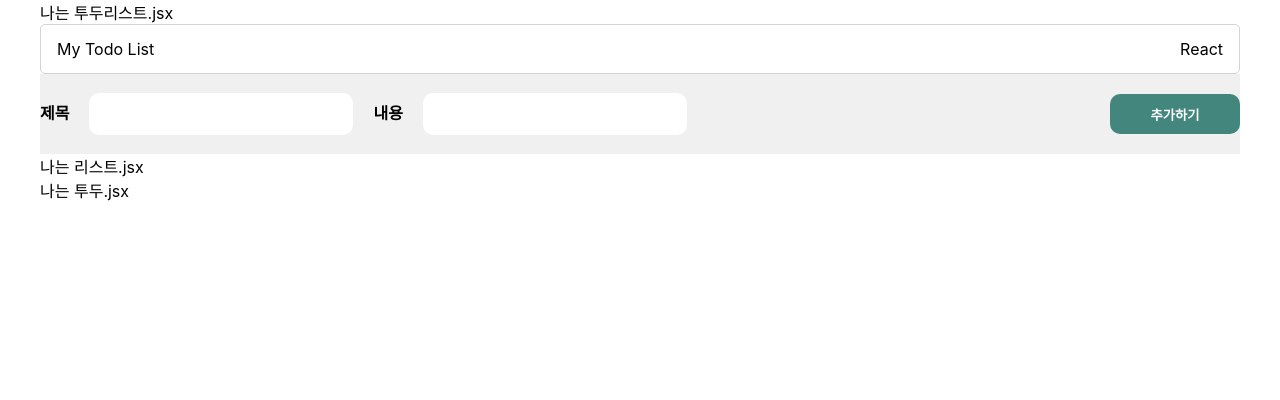
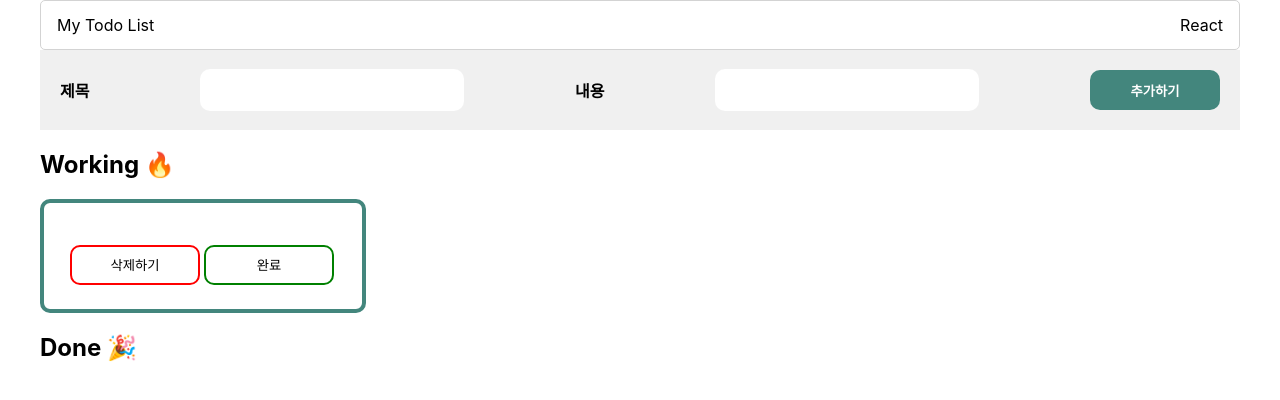
Before and after one commit to LJS0000/todolist, a React (Create React App) app: page / in a window 1280 px wide. Shown: the top 400 px of the page. Built offline with nearby package versions, Linux system fonts and the light colour scheme.

Commit message:
#3 input 값 Todo에 불러오기 성공~!

```diff
--- a/src/components/form/Form.jsx
+++ b/src/components/form/Form.jsx
@@ -1,50 +1,43 @@
-import { useState } from "react";
-import React from "react";
+import React, { useState } from "react";
 import "./style.css";
 
-function Form(props) {
-    const [title, settitle] = useState("");
-    const [body, setbody] = useState("");
+
+function Form() {
   const [todos, setTodos] = useState([
-        {
-          id: 1,
-          title: "react어려워요T^T",
-          body: '과제가 너무 어려워요',
-          isDone: false
+      { id: 0,
+        title: "어려워 살려줘",
+        body: "ㅂㄷㅂㄷ",
+        isDone: false }
+    ])
+  const [title, setTitle] = useState("")
+  const [body, setBody] = useState("")
+
+  const handleChange = (e) => {
+    if (e.target.name === "title") {
+      setTitle(e.target.value)
+    } else {
+      setBody(e.target.value)
     }
-      ]);
-    // console.log(title, body)
+  }
+
+  const handleTodoSubmit = () => {
+    setTodos([...todos, { id: todos.length + 1, title, body, isDone: false }])
+    setTitle("")
+    setBody("")
+  }
+  console.log(todos)
   return (
-        <form className="add-form">
     <div>
+      <div className="add-form">
         <label>제목</label>
-                <input
-                    type="text"
-                    className='add-input'
-                    value={title}
-                    onChange={(event) => {
-                    settitle(event.target.value)
-                    }}
-                />
+        <input type="text" name="title" className="add-input" value={title} onChange={handleChange} />
         <label>내용</label>
-                <input
-                    type="text"
-                    className='add-input'
-                    value={body}
-                    onChange={(event) => {
-                    setbody(event.target.value)
-                    }}
-                />
-            </div>
-            <button
-                className="add-button"
-                onClick={() => {
-                    setTodos([...todos, { id: todos.length + 1, title: title, body: body }])
-                  }}
-            >
+        <input type="text" name="body" className="add-input" value={body} onChange={handleChange} />
+        <button className="add-button" onClick={handleTodoSubmit}>
           추가하기
         </button>
-        </form>
+      </div>
+    </div>
   )
 }
 
--- a/src/components/form/style.css
+++ b/src/components/form/style.css
@@ -8,6 +8,8 @@
     height: 5em;
 
     font-weight: bold;
+
+    padding: 0px 20px 0px 20px;
 }
 
 .add-input{
--- a/src/components/list/List.jsx
+++ b/src/components/list/List.jsx
@@ -7,8 +7,12 @@ import Todo from "../todo/Todo";
 function List(props) {
   return (
       <div className="todolist">
-          <div>나는 리스트.jsx</div>
-          <Todo/>
+          <div>
+            <h2>Working 🔥</h2>
+            <Todo/>
+            <h2>Done 🎉</h2>
+
+          </div>
       </div>
   )
 }
--- a/src/components/list/style.css
+++ b/src/components/list/style.css
@@ -1,4 +1,4 @@
 .list-container {
-    width: 95%;
+    width: 90%;
     margin: auto;
 }
--- a/src/components/todo/Todo.jsx
+++ b/src/components/todo/Todo.jsx
@@ -1,22 +1,18 @@
-import React, { useState } from "react";
 import "./style.css";
-import Form from "../form/Form";
 
-function Todo(props) {
-    const [todo, setTodo] = useState([
-        {
-            id: 0,
-            title: '',
-            body: '',
-            isDone: false,
-        },
-    ])
+function Todo({todos}) {
+    console.log(todos)
     return (
-        <div className="todolist">
+      <div className="todo-container">
+        <div>
 
-            <div>나는 투두.jsx</div>
         </div>
+        <div>
+          <button className="todo-delete-button button">삭제하기</button>
+          <button className="todo-complete-button button">완료</button>
+        </div>
+      </div>
     )
-  }
+}
 
-  export default Todo
+export default Todo
--- a/src/index.js
+++ b/src/index.js
@@ -6,9 +6,9 @@ import reportWebVitals from './reportWebVitals';
 
 const root = ReactDOM.createRoot(document.getElementById('root'));
 root.render(
-  <React.StrictMode>
+
     <App />
-  </React.StrictMode>
+
 );
 
 // If you want to start measuring performance in your app, pass a function
--- a/src/pages/TodoList.jsx
+++ b/src/pages/TodoList.jsx
@@ -5,7 +5,6 @@ import Layout from "../components/layout/Layout";
 function TodoList(props) {
   return (
       <div className="todolist">
-          <div>나는 투두리스트.jsx</div>
           <Layout/>
       </div>
   )
```
Lines whose indentation alone changed are shown as unchanged.
